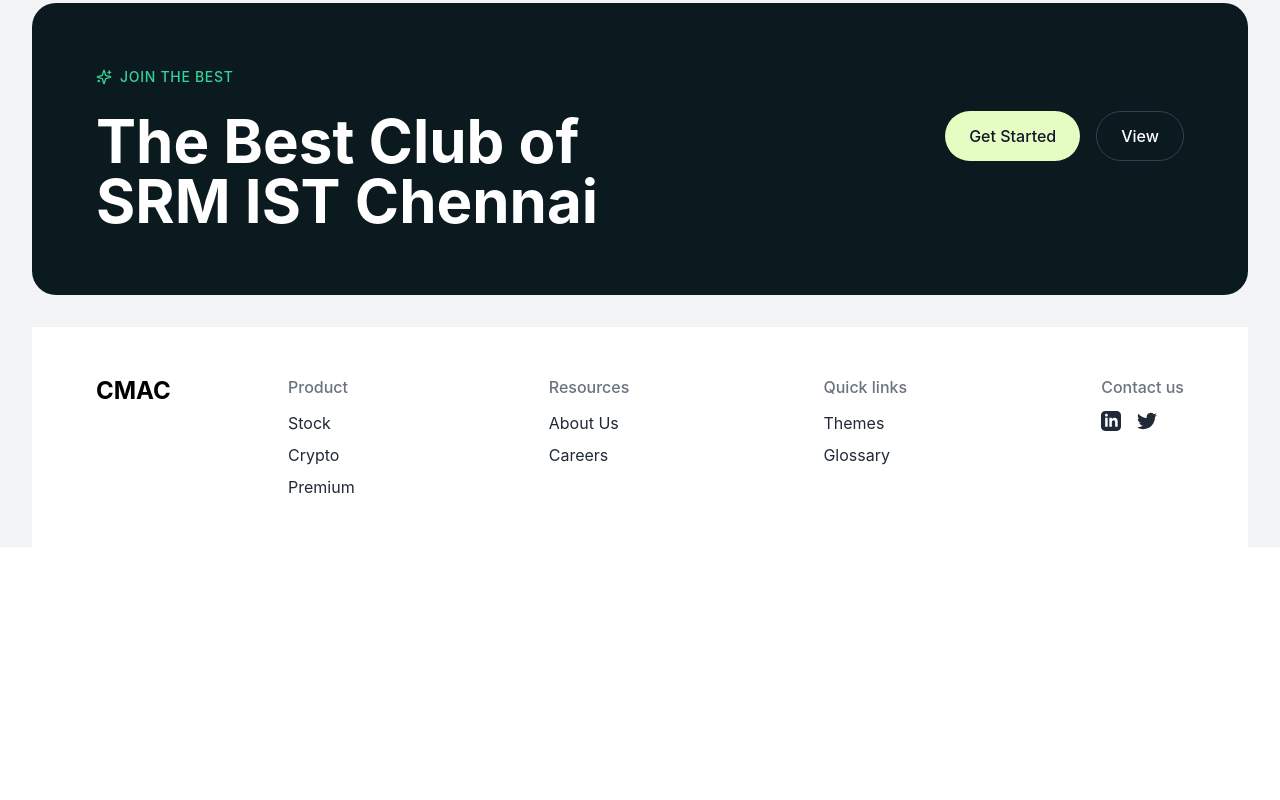
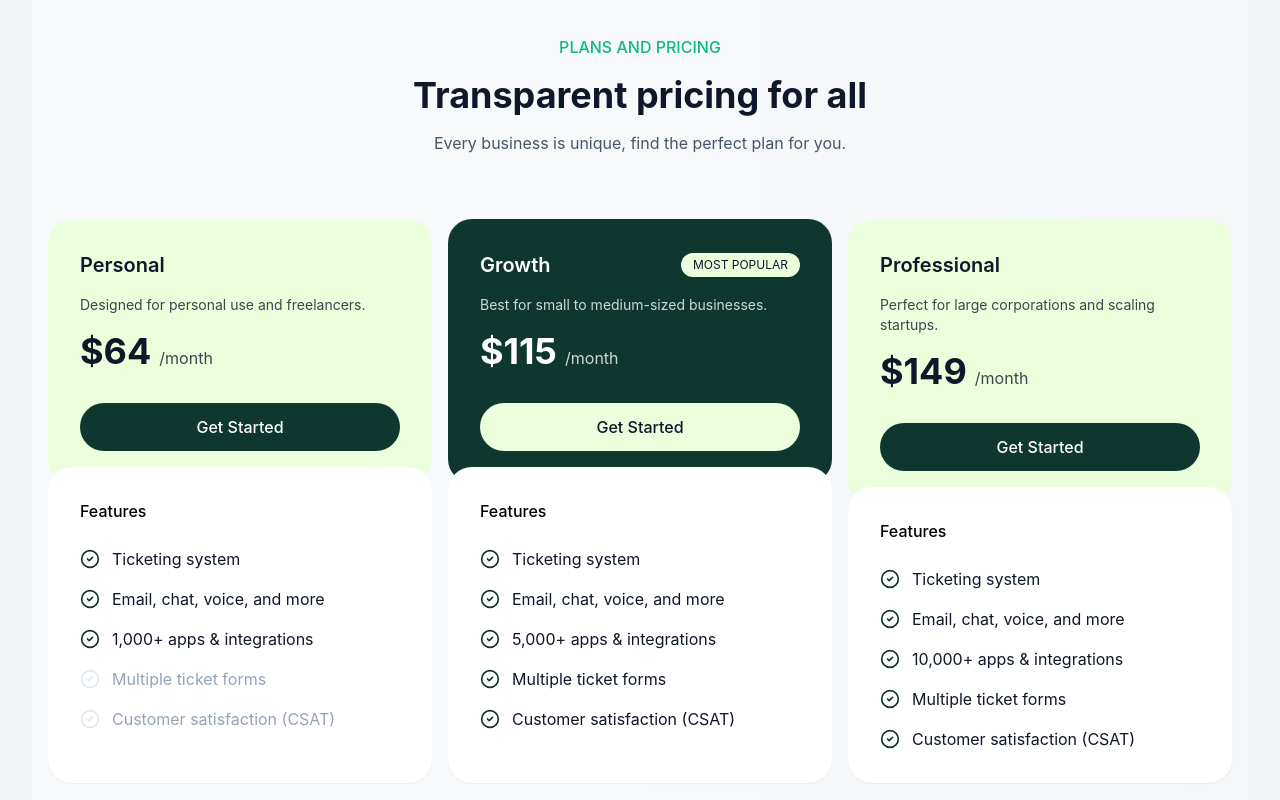
Before and after one commit to Sai-404/cmac-website, a React (Vite) app in the folder client/: page / in a window 1280 px wide. Shown: the part 3660-4460 px from the top of the page. Before the commit the page ends 4207 px from the top, so only its background shows below. Built offline with nearby package versions, Linux system fonts and the light colour scheme.

Commit message:
feat: add PricingPlans component with detailed pricing options and features

```diff
--- a/client/src/Components/Blogs.jsx
+++ b/client/src/Components/Blogs.jsx
@@ -1,5 +1,118 @@
 import React from "react";
+import { CheckCircle2 } from "lucide-react";
 
-const Blogs = () => {}
+const PricingPlans = () => {
+  const plans = [
+    {
+      name: "Personal",
+      description: "Designed for personal use and freelancers.",
+      price: "64",
+      features: [
+        { name: "Ticketing system", included: true },
+        { name: "Email, chat, voice, and more", included: true },
+        { name: "1,000+ apps & integrations", included: true },
+        { name: "Multiple ticket forms", included: false },
+        { name: "Customer satisfaction (CSAT)", included: false }
+      ],
+      variant: "light",
+      bgColor: "bg-[#EBFFDC]", // Updated color
+    },
+    {
+      name: "Growth",
+      description: "Best for small to medium-sized businesses.",
+      price: "115",
+      features: [
+        { name: "Ticketing system", included: true },
+        { name: "Email, chat, voice, and more", included: true },
+        { name: "5,000+ apps & integrations", included: true },
+        { name: "Multiple ticket forms", included: true },
+        { name: "Customer satisfaction (CSAT)", included: true }
+      ],
+      variant: "dark",
+      bgColor: "bg-[#0f3730]",
+      popular: true,
+    },
+    {
+      name: "Professional",
+      description: "Perfect for large corporations and scaling startups.",
+      price: "149",
+      features: [
+        { name: "Ticketing system", included: true },
+        { name: "Email, chat, voice, and more", included: true },
+        { name: "10,000+ apps & integrations", included: true },
+        { name: "Multiple ticket forms", included: true },
+        { name: "Customer satisfaction (CSAT)", included: true }
+      ],
+      variant: "light",
+      bgColor: "bg-[#EBFFDC]", // Updated color
+    },
+  ];
 
-export default Blogs;
+  return (
+    <div className="relative w-full min-h-screen bg-slate-50 overflow-hidden">
+      {/* Wall Pattern Background with lighter opacity */}
+      <div className="absolute inset-0 w-full h-full bg-gradient-to-r from-gray-100 via-gray-200 to-gray-300 opacity-10" />
+
+      <div className="relative w-full max-w-7xl mx-auto px-4 py-16">
+        <div className="text-center mb-16">
+          <p className="text-emerald-500 font-medium mb-4">PLANS AND PRICING</p>
+          <h2 className="text-4xl font-bold text-slate-900 mb-4">Transparent pricing for all</h2>
+          <p className="text-slate-600">Every business is unique, find the perfect plan for you.</p>
+        </div>
+
+        <div className="grid md:grid-cols-3 gap-4">
+          {plans.map((plan) => (
+            <div key={plan.name} className="flex flex-col">
+              <div
+                className={`rounded-3xl p-8 ${plan.bgColor} ${
+                  plan.variant === "dark" ? "text-white" : "text-slate-900"
+                }`}
+              >
+                <div className="flex justify-between items-center mb-4">
+                  <h3 className="text-xl font-semibold">{plan.name}</h3>
+                  {plan.popular && (
+                    <span className="px-3 py-1 text-xs bg-[#EBFFDC] text-slate-900 rounded-full">
+                      MOST POPULAR
+                    </span>
+                  )}
+                </div>
+                <p className="text-sm opacity-80 mb-4">{plan.description}</p>
+                <div className="flex items-baseline mb-8">
+                  <span className="text-4xl font-bold">${plan.price}</span>
+                  <span className="ml-2 opacity-80">/month</span>
+                </div>
+                <button
+                  className={`w-full py-3 px-4 rounded-full font-medium transition-colors ${
+                    plan.variant === "dark"
+                      ? "bg-[#EBFFDC] text-slate-900 hover:bg-green-100"
+                      : "bg-[#0f3730] text-white hover:bg-[#0a2922]"
+                  }`}
+                >
+                  Get Started
+                </button>
+              </div>
+
+              <div className="bg-white rounded-3xl p-8 shadow-sm flex-grow -mt-4">
+                <p className="font-medium mb-6">Features</p>
+                <ul className="space-y-4">
+                  {plan.features.map((feature) => (
+                    <li key={feature.name} className="flex items-center">
+                      <CheckCircle2
+                        className={`w-5 h-5 mr-3 ${feature.included ? "text-[#0f3730]" : "text-slate-200"}`}
+                      />
+                      <span className={feature.included ? "text-slate-900" : "text-slate-400"}>
+                        {feature.name}
+                      </span>
+                    </li>
+                  ))}
+                </ul>
+              </div>
+            </div>
+          ))}
+        </div>
+      </div>
+    </div>
+  );
+};
+
+export default PricingPlans;
```
